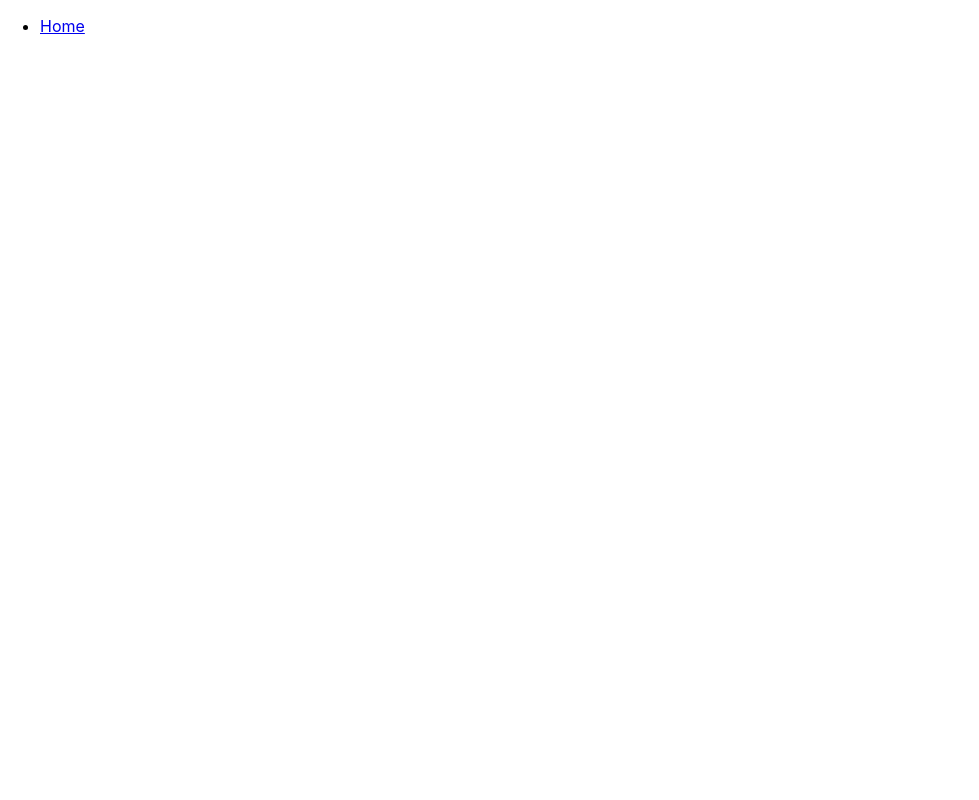
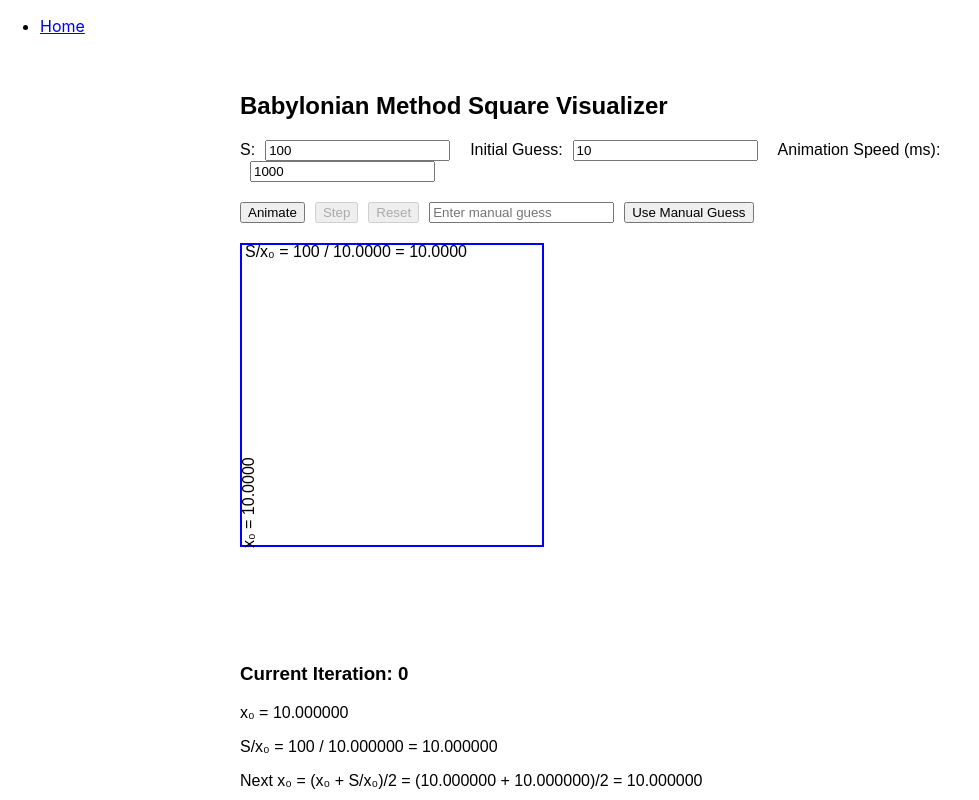
Before and after one commit to hereEthereal/explanationCatchall, a React (Create React App) app in the folder catchallreactexplanations/: page /square-root in a window 1280 px wide. Before the commit this address had no page. Shown: the top 800 px of the page, without its empty margins (0-979 px from the left). Built offline with nearby package versions, Linux system fonts and the light colour scheme.

Commit message:
added square root finder visualizer

```diff
--- a/catchallreactexplanations/package.json
+++ b/catchallreactexplanations/package.json
@@ -11,10 +11,13 @@
     "@types/react": "^18.3.3",
     "@types/react-dom": "^18.3.0",
     "@types/react-router-dom": "^5.3.3",
+    "@types/recharts": "^1.8.29",
     "react": "^18.3.1",
     "react-dom": "^18.3.1",
+    "react-konva": "^18.2.10",
     "react-router-dom": "^6.26.0",
     "react-scripts": "5.0.1",
+    "recharts": "^2.12.7",
     "typescript": "^4.9.5",
     "web-vitals": "^2.1.4"
   },
--- a/catchallreactexplanations/src/App.tsx
+++ b/catchallreactexplanations/src/App.tsx
@@ -2,10 +2,12 @@ import React from 'react';
 import { BrowserRouter as Router, Route, Link, Routes } from 'react-router-dom';
 import AppA from './projects/AppA';
 import AppB from './projects/AppB';
+import SquareRootB from './projects/SquareRootB';
 
 const projectList = [
   { name: 'App A', path: '/app-a', element: <AppA /> },
   { name: 'App B', path: '/app-b', element: <AppB /> },
+  { name: 'Babylonian Method Square Visualizer', path: '/square-root', element: <SquareRootB /> },
 ];
 
 const Home: React.FC = () => (
--- /dev/null
+++ b/catchallreactexplanations/src/projects/SquareRootB.tsx
@@ -0,0 +1,198 @@
+import React, { useState, useEffect, useCallback, useMemo } from 'react';
+import { LineChart, Line, XAxis, YAxis, CartesianGrid, Tooltip, Legend, ResponsiveContainer } from 'recharts';
+
+interface IterationData {
+  iteration: number;
+  x: number;
+  complementary: number;
+  average: number;
+}
+
+const SquareRootB: React.FC = () => {
+  const [S, setS] = useState<number>(100);
+  const [initialGuess, setInitialGuess] = useState<number>(10);
+  const [currentIteration, setCurrentIteration] = useState<number>(0);
+  const [iterations, setIterations] = useState<IterationData[]>([]);
+  const [animationSpeed, setAnimationSpeed] = useState<number>(1000);
+  const [isAnimating, setIsAnimating] = useState<boolean>(false);
+  const [manualGuess, setManualGuess] = useState<string>('');
+
+  const calculateIterations = useCallback((startGuess: number = initialGuess) => {
+    const newIterations: IterationData[] = [];
+    let x = startGuess;
+    for (let i = 0; i < 10; i++) {
+      const complementary = S / x;
+      const newX = (x + complementary) / 2;
+      newIterations.push({
+        iteration: i,
+        x: x,
+        complementary: complementary,
+        average: newX,
+      });
+      x = newX;
+      if (Math.abs(x - complementary) < 0.0001) break;
+    }
+    setIterations(newIterations);
+    setCurrentIteration(0);
+  }, [S, initialGuess]);
+
+  useEffect(() => {
+    calculateIterations();
+  }, [S, initialGuess, calculateIterations]);
+
+  const animate = useCallback(() => {
+    setIsAnimating(true);
+    let i = currentIteration;
+    const intervalId = setInterval(() => {
+      if (i < iterations.length - 1) {
+        setCurrentIteration(i + 1);
+        i++;
+      } else {
+        clearInterval(intervalId);
+        setIsAnimating(false);
+      }
+    }, animationSpeed);
+    return () => clearInterval(intervalId);
+  }, [currentIteration, iterations, animationSpeed]);
+
+  const step = () => {
+    if (currentIteration < iterations.length - 1) {
+      setCurrentIteration(currentIteration + 1);
+    }
+  };
+
+  const reset = () => {
+    setCurrentIteration(0);
+  };
+
+  const handleManualGuess = () => {
+    const guess = parseFloat(manualGuess);
+    if (!isNaN(guess) && guess > 0) {
+      calculateIterations(guess);
+      setManualGuess('');
+    }
+  };
+
+  const targetSize = 300;
+  const scale = targetSize / Math.sqrt(S);
+
+  const rectangleStyle: React.CSSProperties = {
+    width: `${(iterations[currentIteration]?.complementary || 0) * scale}px`,
+    height: `${(iterations[currentIteration]?.x || 0) * scale}px`,
+    border: '2px solid blue',
+    position: 'absolute',
+    transition: 'all 0.5s ease-in-out',
+  };
+
+  const squareStyle: React.CSSProperties = {
+    width: `${Math.sqrt(S) * scale}px`,
+    height: `${Math.sqrt(S) * scale}px`,
+    border: '2px dashed red',
+    position: 'absolute',
+  };
+
+  const currentGraphData = useMemo(() => {
+    return iterations.slice(0, currentIteration + 1).map(iter => ({
+      ...iter,
+      sqrtS: Math.sqrt(S)
+    }));
+  }, [iterations, currentIteration, S]);
+
+  return (
+    <div style={{ fontFamily: 'Arial, sans-serif', maxWidth: '800px', margin: '0 auto', padding: '20px' }}>
+      <h2>Babylonian Method Square Visualizer</h2>
+      <div style={{ marginBottom: '20px' }}>
+        <label>
+          S:
+          <input
+            type="number"
+            value={S}
+            onChange={(e) => setS(Number(e.target.value))}
+            style={{ marginLeft: '10px', marginRight: '20px' }}
+          />
+        </label>
+        <label>
+          Initial Guess:
+          <input
+            type="number"
+            value={initialGuess}
+            onChange={(e) => setInitialGuess(Number(e.target.value))}
+            style={{ marginLeft: '10px', marginRight: '20px' }}
+          />
+        </label>
+        <label>
+          Animation Speed (ms):
+          <input
+            type="number"
+            value={animationSpeed}
+            onChange={(e) => setAnimationSpeed(Number(e.target.value))}
+            style={{ marginLeft: '10px', marginRight: '20px' }}
+          />
+        </label>
+      </div>
+      <div style={{ marginBottom: '20px' }}>
+        <button onClick={animate} disabled={isAnimating} style={{ marginRight: '10px' }}>
+          {isAnimating ? 'Animating...' : 'Animate'}
+        </button>
+        <button onClick={step} disabled={isAnimating || currentIteration === iterations.length - 1} style={{ marginRight: '10px' }}>
+          Step
+        </button>
+        <button onClick={reset} disabled={isAnimating || currentIteration === 0} style={{ marginRight: '10px' }}>
+          Reset
+        </button>
+        <input
+          type="number"
+          value={manualGuess}
+          onChange={(e) => setManualGuess(e.target.value)}
+          placeholder="Enter manual guess"
+          style={{ marginRight: '10px' }}
+        />
+        <button onClick={handleManualGuess}>Use Manual Guess</button>
+      </div>
+      <div style={{ position: 'relative', width: '100%', height: '400px' }}>
+        <div style={squareStyle}></div>
+        <div style={rectangleStyle}></div>
+        <div style={{
+          position: 'absolute',
+          top: `${(iterations[currentIteration]?.x || 0) * scale + 5}px`,
+          left: '0px',
+          transform: 'rotate(-90deg)',
+          transformOrigin: 'top left',
+        }}>
+          x₀ = {iterations[currentIteration]?.x.toFixed(4) || 'N/A'}
+        </div>
+        <div style={{
+          position: 'absolute',
+          top: '0px',
+          left: '5px',
+        }}>
+          S/x₀ = {S} / {iterations[currentIteration]?.x.toFixed(4) || 'N/A'} = {iterations[currentIteration]?.complementary.toFixed(4) || 'N/A'}
+        </div>
+      </div>
+      <div style={{ marginTop: '20px' }}>
+        <h3>Current Iteration: {currentIteration}</h3>
+        <p>x₀ = {iterations[currentIteration]?.x.toFixed(6) || 'N/A'}</p>
+        <p>S/x₀ = {S} / {iterations[currentIteration]?.x.toFixed(6) || 'N/A'} = {iterations[currentIteration]?.complementary.toFixed(6) || 'N/A'}</p>
+        <p>Next x₀ = (x₀ + S/x₀)/2 = ({iterations[currentIteration]?.x.toFixed(6) || 'N/A'} + {iterations[currentIteration]?.complementary.toFixed(6) || 'N/A'})/2 = {iterations[currentIteration]?.average.toFixed(6) || 'N/A'}</p>
+      </div>
+      <div style={{ marginTop: '40px' }}>
+        <h3>Convergence Graph</h3>
+        <ResponsiveContainer width="100%" height={300}>
+          <LineChart data={currentGraphData}>
+            <CartesianGrid strokeDasharray="3 3" />
+            <XAxis dataKey="iteration" />
+            <YAxis />
+            <Tooltip />
+            <Legend />
+            <Line type="monotone" dataKey="x" name="x₀" stroke="#8884d8" />
+            <Line type="monotone" dataKey="complementary" name="S/x₀" stroke="#82ca9d" />
+            <Line type="monotone" dataKey="average" name="Next x₀" stroke="#ffc658" />
+            <Line type="monotone" dataKey="sqrtS" name="√S" stroke="#ff7300" strokeDasharray="5 5" />
+          </LineChart>
+        </ResponsiveContainer>
+      </div>
+    </div>
+  );
+};
+
+export default SquareRootB;
```
Also changed, not shown: 1 other file (tests, documents, lock files or other folders).
